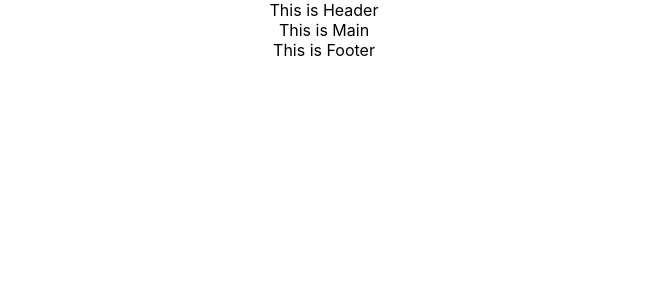
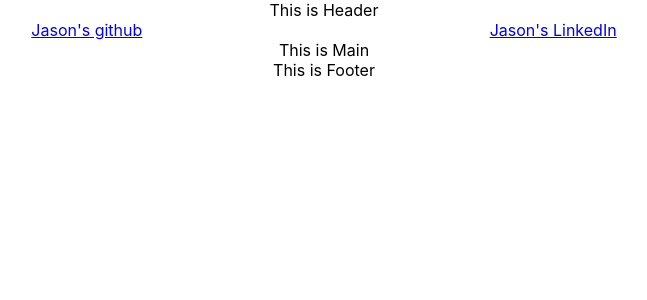
Before and after one commit to JasonKulak/react-day-1-hw, a React (Create React App) app: page / in a window 1280 px wide. Shown: the top 300 px of the page, without its empty margins (316-963 px from the left). Built offline with nearby package versions, Linux system fonts and the light colour scheme.

Commit message:
github and LinkedIn links in browser and spaced evenly

```diff
--- a/src/App.js
+++ b/src/App.js
@@ -2,13 +2,18 @@ import logo from './logo.svg';
 import './App.css';
 import Header from './components/Header';
 import Main from './components/Main';
-import Footer from './components/Footer'
+import Footer from './components/Footer';
+import './index.css'
 
 
 function App() {
   return (
     <div className="App">
       <Header />
+        <div className="links">
+          <a href="https://github.com/JasonKulak">Jason's github</a>
+          <a href="https://www.linkedin.com/in/jason-kulak-2330b42a4/">Jason's LinkedIn</a>
+        </div>
       <Main />
       <Footer />
     </div>
--- a/src/index.css
+++ b/src/index.css
@@ -11,3 +11,8 @@ code {
   font-family: source-code-pro, Menlo, Monaco, Consolas, 'Courier New',
     monospace;
 }
+
+.links{
+  display: flex;
+  justify-content: space-evenly;
+}
```
